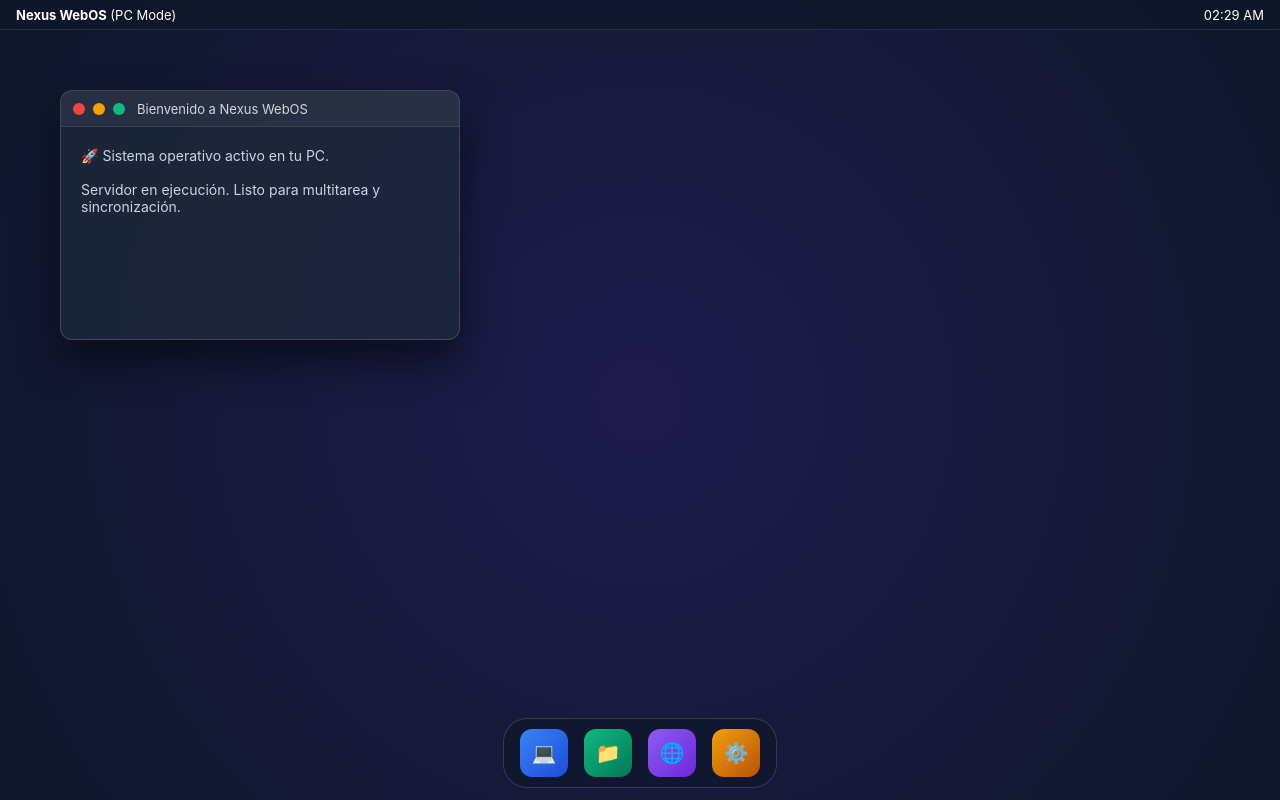
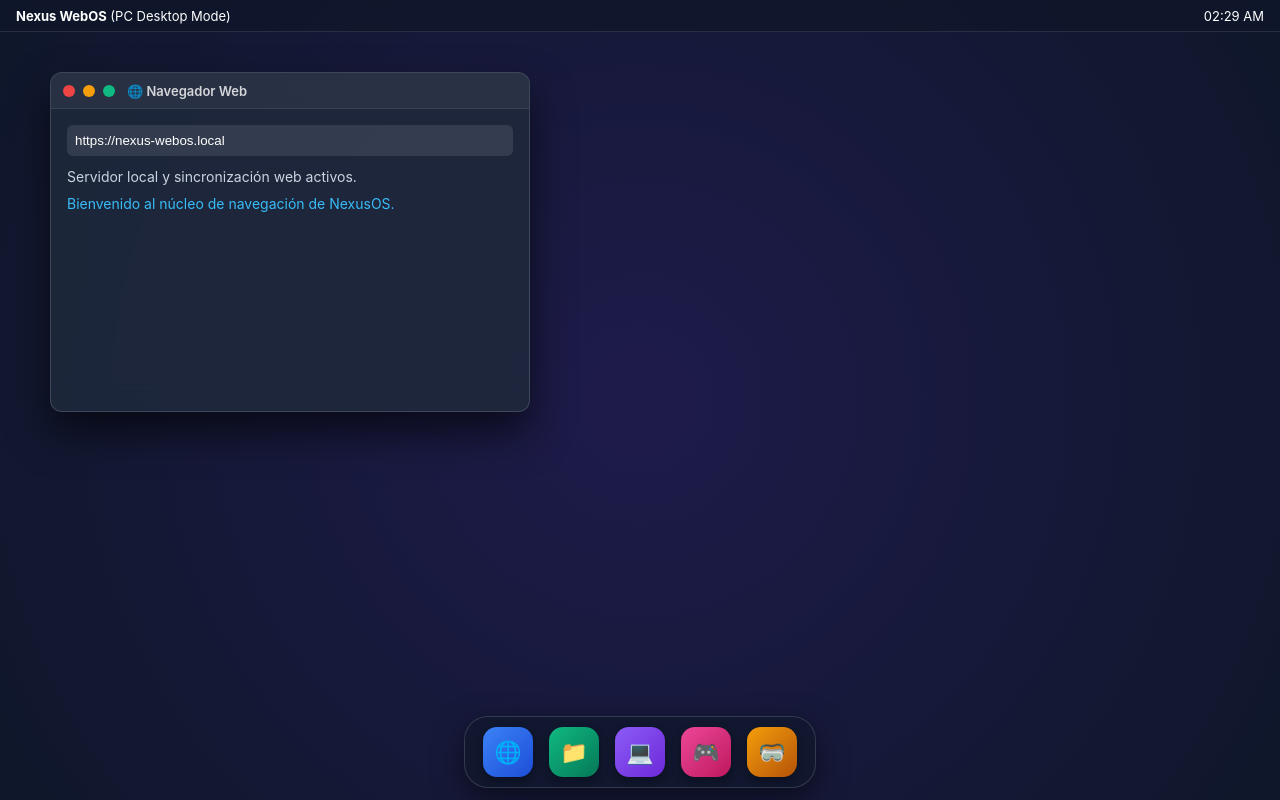
Before and after one commit to anyelo888ra-ux/Nexus-WebOS, a website: page pc.html in a window 1280 px wide. Drawn offline with Linux system fonts and the light colour scheme.

Commit message:
Update pc.html

```diff
--- a/pc.html
+++ b/pc.html
@@ -13,10 +13,9 @@
       font-family: -apple-system, BlinkMacSystemFont, "Segoe UI", Roboto, sans-serif;
       color: #fff;
     }
-    /* Barra Superior */
     .top-bar {
-      height: 30px;
-      background: rgba(15, 23, 42, 0.7);
+      height: 32px;
+      background: rgba(15, 23, 42, 0.8);
       backdrop-filter: blur(12px);
       display: flex;
       justify-content: space-between;
@@ -24,44 +23,45 @@
       padding: 0 16px;
       font-size: 13px;
       border-bottom: 1px solid rgba(255, 255, 255, 0.1);
+      z-index: 1000;
     }
-    /* Contenedor de Ventanas */
     .desktop {
       height: calc(100vh - 100px);
       position: relative;
       padding: 20px;
     }
+    /* Ventanas Flotantes */
     .window {
-      width: 400px;
-      height: 250px;
-      background: rgba(30, 41, 59, 0.85);
+      width: 480px;
+      height: 340px;
+      background: rgba(30, 41, 59, 0.9);
       backdrop-filter: blur(16px);
       border-radius: 12px;
       border: 1px solid rgba(255, 255, 255, 0.15);
-      box-shadow: 0 20px 40px rgba(0,0,0,0.5);
+      box-shadow: 0 20px 40px rgba(0,0,0,0.6);
       position: absolute;
-      top: 60px;
-      left: 60px;
       display: flex;
       flex-direction: column;
       overflow: hidden;
+      display: none;
     }
+    .window.active { display: flex; }
     .window-header {
       height: 36px;
       background: rgba(255, 255, 255, 0.05);
       display: flex;
       align-items: center;
       padding: 0 12px;
-      cursor: move;
+      cursor: grab;
       border-bottom: 1px solid rgba(255, 255, 255, 0.08);
     }
     .window-dots { display: flex; gap: 8px; }
-    .dot { width: 12px; height: 12px; border-radius: 50%; }
+    .dot { width: 12px; height: 12px; border-radius: 50%; cursor: pointer; }
     .dot-close { background: #ef4444; }
     .dot-min { background: #f59e0b; }
     .dot-max { background: #10b981; }
-    .window-title { margin-left: 12px; font-size: 13px; opacity: 0.8; }
-    .window-content { padding: 20px; flex: 1; font-size: 14px; color: #cbd5e1; }
+    .window-title { margin-left: 12px; font-size: 13px; opacity: 0.8; font-weight: 600; }
+    .window-content { padding: 16px; flex: 1; font-size: 14px; color: #cbd5e1; overflow-y: auto; }
 
     /* Dock Inferior */
     .dock-container {
@@ -70,61 +70,88 @@
       width: 100%;
       display: flex;
       justify-content: center;
+      z-index: 1000;
     }
     .dock {
-      background: rgba(15, 23, 42, 0.6);
+      background: rgba(15, 23, 42, 0.7);
       backdrop-filter: blur(20px);
-      padding: 10px 16px;
+      padding: 10px 18px;
       border-radius: 24px;
       display: flex;
       gap: 16px;
       border: 1px solid rgba(255, 255, 255, 0.15);
+      box-shadow: 0 10px 30px rgba(0,0,0,0.5);
     }
     .dock-icon {
-      width: 48px;
-      height: 48px;
-      background: linear-gradient(135deg, #3b82f6, #1d4ed8);
-      border-radius: 12px;
+      width: 50px;
+      height: 50px;
+      border-radius: 14px;
       display: flex;
       align-items: center;
       justify-content: center;
-      font-size: 20px;
+      font-size: 22px;
       cursor: pointer;
       transition: transform 0.2s ease;
+      box-shadow: 0 4px 10px rgba(0,0,0,0.3);
     }
     .dock-icon:hover { transform: translateY(-8px) scale(1.1); }
   </style>
 </head>
 <body>
   <div class="top-bar">
-    <div><strong>Nexus WebOS</strong> (PC Mode)</div>
+    <div><strong>Nexus WebOS</strong> (PC Desktop Mode)</div>
     <div id="clock">00:00</div>
   </div>
 
-  <div class="desktop">
-    <div class="window">
+  <div class="desktop" id="desktop-area">
+    <!-- Ventana de Navegador -->
+    <div class="window" id="win-browser" style="top: 40px; left: 50px;">
       <div class="window-header">
-        <div class="window-dots">
-          <div class="dot dot-close"></div>
-          <div class="dot dot-min"></div>
-          <div class="dot dot-max"></div>
-        </div>
-        <span class="window-title">Bienvenido a Nexus WebOS</span>
+        <div class="window-dots"><div class="dot dot-close" onclick="closeWindow('browser')"></div><div class="dot dot-min"></div><div class="dot dot-max"></div></div>
+        <span class="window-title">🌐 Navegador Web</span>
       </div>
       <div class="window-content">
-        <p>🚀 Sistema operativo activo en tu PC.</p>
-        <br>
-        <p>Servidor en ejecución. Listo para multitarea y sincronización.</p>
+        <input type="text" value="https://nexus-webos.local" style="width:100%; padding:8px; border-radius:6px; border:none; background:rgba(255,255,255,0.1); color:#fff; margin-bottom:12px;">
+        <p>Servidor local y sincronización web activos.</p>
+        <p style="margin-top:10px; color:#38bdf8;">Bienvenido al núcleo de navegación de NexusOS.</p>
+      </div>
+    </div>
+
+    <!-- Ventana de Archivos -->
+    <div class="window" id="win-files" style="top: 80px; left: 480px;">
+      <div class="window-header">
+        <div class="window-dots"><div class="dot dot-close" onclick="closeWindow('files')"></div><div class="dot dot-min"></div><div class="dot dot-max"></div></div>
+        <span class="window-title">📁 Gestor de Archivos</span>
+      </div>
+      <div class="window-content">
+        <div style="padding:6px; background:rgba(255,255,255,0.05); margin-bottom:6px; border-radius:6px;">📄 documento.txt (2 KB)</div>
+        <div style="padding:6px; background:rgba(255,255,255,0.05); margin-bottom:6px; border-radius:6px;">📄 sistema.sys (12 KB)</div>
+        <div style="padding:6px; background:rgba(255,255,255,0.05); border-radius:6px;">📄 notas.txt (1 KB)</div>
+      </div>
+    </div>
+
+    <!-- Ventana de Terminal -->
+    <div class="window" id="win-terminal" style="top: 140px; left: 200px;">
+      <div class="window-header">
+        <div class="window-dots"><div class="dot dot-close" onclick="closeWindow('terminal')"></div><div class="dot dot-min"></div><div class="dot dot-max"></div></div>
+        <span class="window-title">💻 Terminal Nexus CLI</span>
+      </div>
+      <div class="window-content" style="font-family: monospace; background:#0b0f19; color:#10b981;">
+        <p>NexusOS Kernel v1.0 (x86_64)</p>
+        <p>> system status: online</p>
+        <p>> express server running on port 8080</p>
+        <p>> _</p>
       </div>
     </div>
   </div>
 
   <div class="dock-container">
     <div class="dock">
-      <div class="dock-icon">💻</div>
-      <div class="dock-icon" style="background: linear-gradient(135deg, #10b981, #047857);">📁</div>
-      <div class="dock-icon" style="background: linear-gradient(135deg, #8b5cf6, #6d28d9);">🌐</div>
-      <div class="dock-icon" style="background: linear-gradient(135deg, #f59e0b, #b45309);">⚙️</div>
+      <div class="dock-icon" style="background: linear-gradient(135deg, #3b82f6, #1d4ed8);" onclick="openWindow('browser')">🌐</div>
+      <div class="dock-icon" style="background: linear-gradient(135deg, #10b981, #047857);" onclick="openWindow('files')">📁</div>
+      <div class="dock-icon" style="background: linear-gradient(135deg, #8b5cf6, #6d28d9);" onclick="openWindow('terminal')">💻</div>
+      <div class="dock-icon" style="background: linear-gradient(135deg, #ec4899, #be185d);" onclick="alert('Centro de Juegos NexusOS activo.')">🎮</div>
+      <div class="dock-icon" style="background: linear-gradient(135deg, #f59e0b, #b45309);" onclick="window.location.href='vr-pc.html'">🥽</div>
     </div>
   </div>
 
@@ -135,6 +162,16 @@
     }
     setInterval(updateClock, 1000);
     updateClock();
+
+    function openWindow(app) {
+      document.getElementById(`win-${app}`).classList.add('active');
+    }
+    function closeWindow(app) {
+      document.getElementById(`win-${app}`).classList.remove('active');
+    }
+
+    // Abrir navegador por defecto al iniciar
+    openWindow('browser');
   </script>
 </body>
 </html>
```
